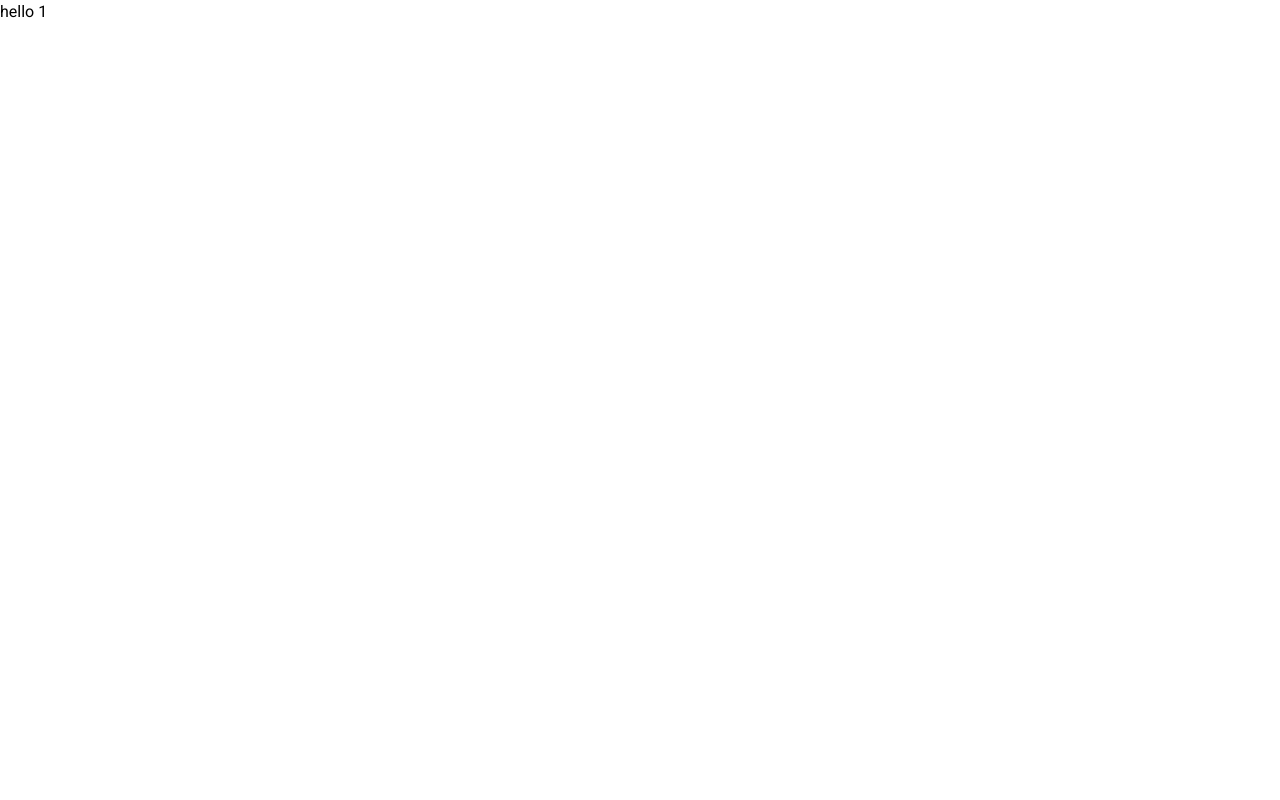
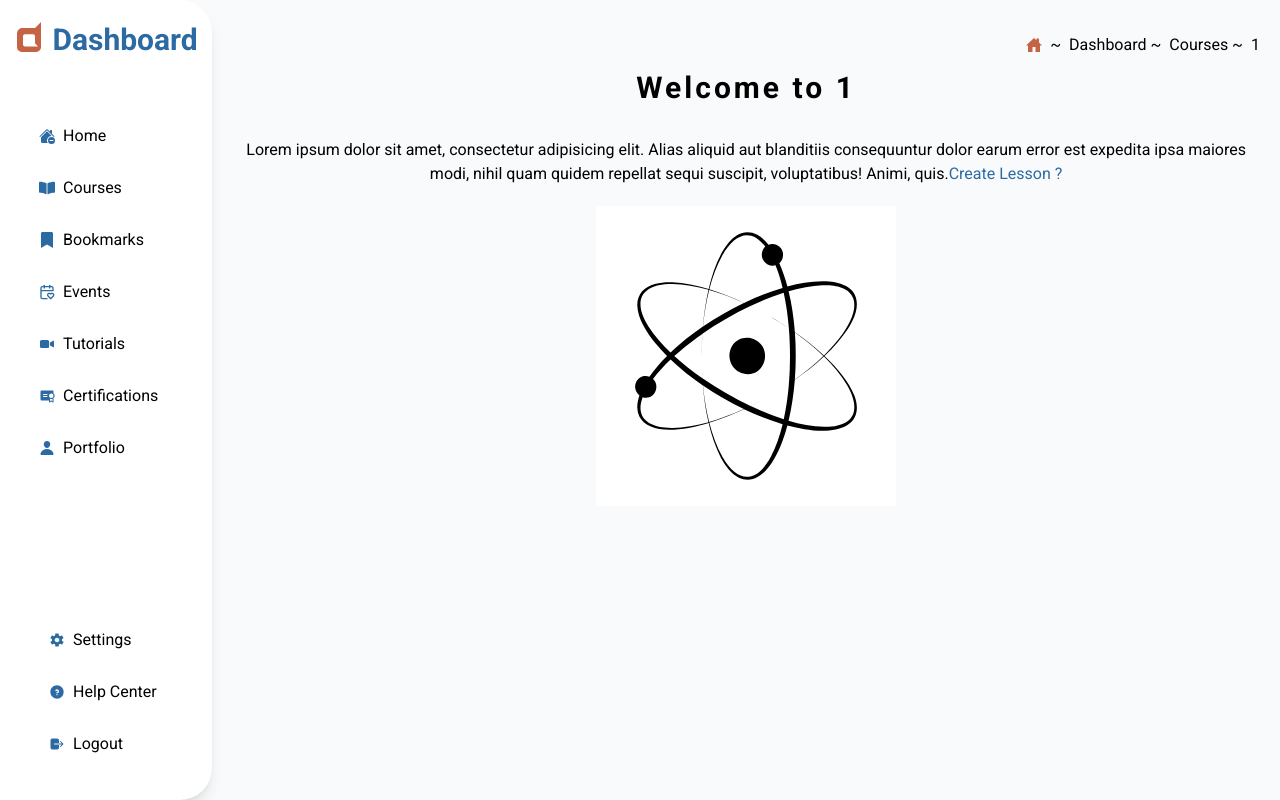
Before and after one commit to kaveesha2024/personal-app, a Next.js app in the folder resources/: page /dashboard/courses/1 in a window 1280 px wide. Built offline with nearby package versions, Linux system fonts and the light colour scheme.

Commit message:
Make UI for the course over view section.

```diff
--- a/resources/src/app/dashboard/courses/[course]/page.tsx
+++ b/resources/src/app/dashboard/courses/[course]/page.tsx
@@ -1,9 +1,38 @@
 'use client';
 import React, { use } from 'react';
+import DashboardSideNavBar from '@/layouts/dashboard/DashboardSideNavBar';
+import CoursesNavigationBar from '@/layouts/dashboard/courses/CoursesNavigationBar';
+import Image from 'next/image';
 
 const Page = (promiseParams: { params: Promise<{ course: string }> }) => {
     const course: { course: string } = use(promiseParams.params);
-    return <div>hello {course.course}</div>;
+    return (
+        <div className={'bg-gray-50 w-full h-screen flex'}>
+            <DashboardSideNavBar />
+            <section className={'overflow-x-hidden overflow-y-auto min-h-screen w-full p-5'}>
+                <div>
+                    <CoursesNavigationBar />
+                    <div className={'flex w-full justify-center items-center gap-5 flex-col'}>
+                        <h1 className={'font-bold text-3xl tracking-widest'}>
+                            Welcome to {course.course}
+                        </h1>
+                        <p className={'text-center mt-3'}>
+                            <span>
+                                Lorem ipsum dolor sit amet, consectetur adipisicing elit. Alias
+                                aliquid aut blanditiis consequuntur dolor earum error est expedita
+                                ipsa maiores modi, nihil quam quidem repellat sequi suscipit,
+                                voluptatibus! Animi, quis.
+                            </span>
+                            <button className={'cursor-pointer hover:underline text-accent1'}>
+                                Create Lesson ?
+                            </button>
+                        </p>
+                        <Image src={'/react.svg'} alt={'landing'} width={300} height={300} />
+                    </div>
+                </div>
+            </section>
+        </div>
+    );
 };
 
 export default Page;
--- a/resources/src/app/dashboard/courses/page.tsx
+++ b/resources/src/app/dashboard/courses/page.tsx
@@ -93,7 +93,7 @@ const Page: React.FC = () => {
                                     <div
                                         className={'flex gap-5 items-center cursor-pointer'}
                                         onClick={(): void =>
-                                            route.push('/dashboard/courses/' + course.id)
+                                            route.push('/dashboard/courses/' + course.course_name)
                                         }
                                     >
                                         <Image
```
